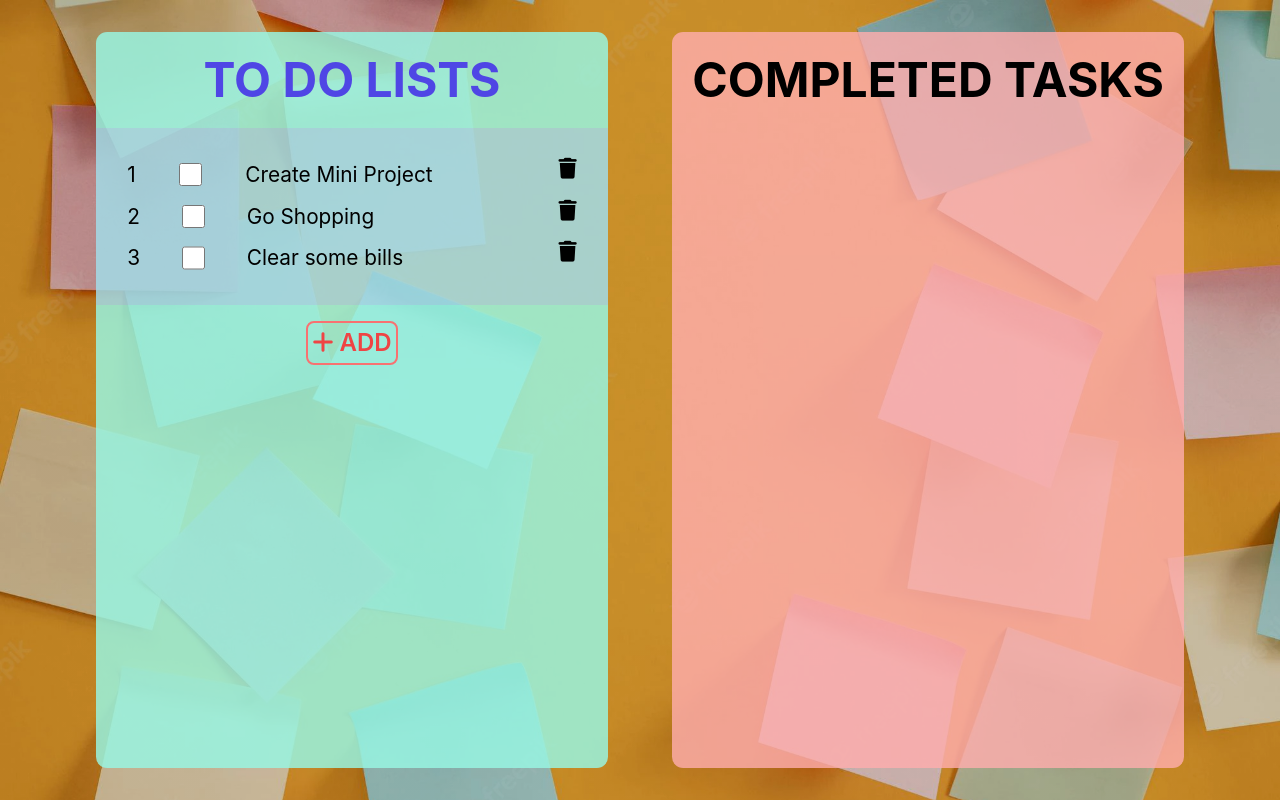
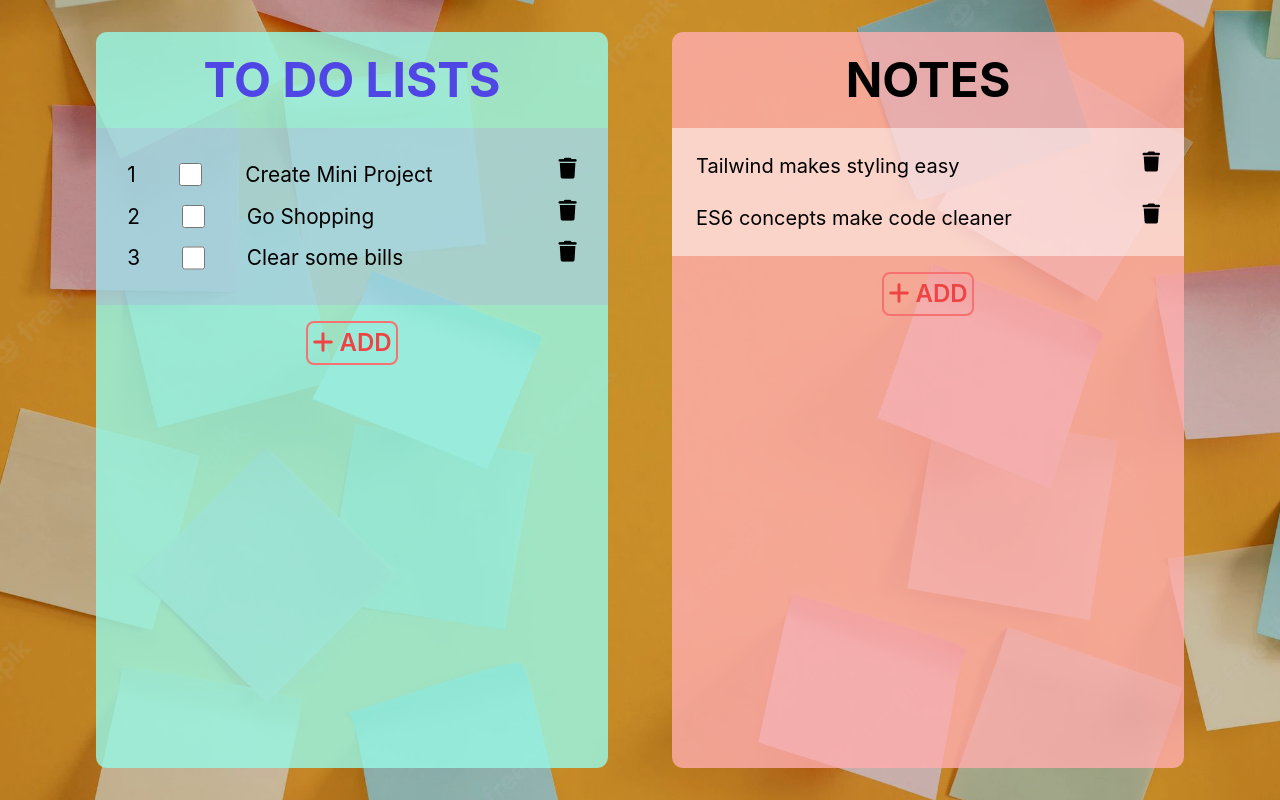
Before and after one commit to FeNriR0077/Todo, a React (Create React App) app: page / in a window 1280 px wide. Built offline with nearby package versions, Linux system fonts and the light colour scheme.

Commit message:
feat: added a notes section

```diff
--- a/package.json
+++ b/package.json
@@ -1,4 +1,5 @@
 {
+  "homepage": "https://fenrir0077.github.io/Todo",
   "name": "todo",
   "version": "0.1.0",
   "private": true,
@@ -15,6 +16,8 @@
   },
   "scripts": {
     "start": "react-scripts start",
+    "predeploy": "npm run build",
+    "deploy": "gh-pages -d build",
     "build": "react-scripts build",
     "test": "react-scripts test",
     "eject": "react-scripts eject",
@@ -39,6 +42,7 @@
     ]
   },
   "devDependencies": {
+    "gh-pages": "^4.0.0",
     "tailwindcss": "^3.2.4"
   }
 }
--- a/src/components/Home.js
+++ b/src/components/Home.js
@@ -7,13 +7,19 @@ const Home = () => {
 
     const [list, setList] = useState(['Create Mini Project', 'Go Shopping', 'Clear some bills'])
     const [isTrue, setTrue] = useState(true)
+    const [isTrueNotes, setTrueNotes] = useState(true)
     const [inputval, setInputval] = useState('')
+    const [inputvalnotes, setInputvalNotes] = useState('')
     const [notes, setNotes] = useState(['Tailwind makes styling easy', "ES6 concepts make code cleaner"])
 
 
 
     const handleAddBtn = () => {
         setTrue(!isTrue)
+    }
+
+    const handleAddBtnNotes = () => {
+        setTrueNotes(!isTrueNotes)
     }
 
     const handleAdd = () => {
@@ -32,11 +38,27 @@ const Home = () => {
         }
     };
 
+    const handleAddNotes = () => {
+        if (inputvalnotes === '') {
+
+            console.log('add value')
+            console.log(notes)
+
+        } else {
+            console.log(inputval)
+            notes.push(inputvalnotes)
+
+            console.log(list)
+            setInputvalNotes('')
+
+        }
+    };
+
 
     const handleDelete = (li) => {
 
         let i = list.indexOf(li)
-        let sure = window.confirm('Are you sure?')
+        let sure = window.confirm('Are you sure yo want to delete the TODO item?')
 
         if (sure) {
             let list2 = list.filter( (value, index) => index !== i)
@@ -46,8 +68,14 @@ const Home = () => {
 
     };
 
-    const handleDeleteNotes = () => {
+    const handleDeleteNotes = (i) => {
+        let surenote = window.confirm('Are you sure you want to delete the note?')
 
+        if (surenote) {
+            let notes2 = notes.filter( (value, index) => index !== i)
+            setNotes(notes2)
+            console.log(notes)
+        }
     }
 
 
@@ -62,7 +90,7 @@ const Home = () => {
                 <h1 className="heading text-6xl font-bold uppercase text-indigo-600 my-6 ">
                     To Do Lists
                 </h1>
-                <div className="addedlists pt-5">
+                <div className="addedlists pt-5 border-teal-600">
                     <div className={`todoinput text-3xl mb-8 ${!isTrue ? "active" : "passive"} `}>
                         <input className="text-2xl" value={inputval} onChange={e => setInputval(e.target.value)} type="text" placeholder="T O D O ' s" />
                         <button className="ml-2 transition ease-in delay-75 text-red-500" type="button" onClick={handleAdd}><i class="fa-solid fa-plus"></i> ADD</button>
@@ -85,13 +113,25 @@ const Home = () => {
 
             {/* -------------Styling mostly using tailwind---------------- */}
             <div className="notescontainer">
-                <h1 className="notesheading text-center text-5xl font-bold uppercase text-black-400 my-6">Completed Tasks</h1>
+                <h1 className="notesheading text-center text-5xl font-bold uppercase text-black-400 my-6">Notes</h1>
 
-                <ul className="orderofnotes">
+                <div className="notesitems bg-white/50">
+
+                    <div className={`todoinput text-3xl mb-8 p-5 ${!isTrueNotes ? "active" : "passive"} `}>
+                        <input className="text-2xl" value={inputvalnotes} onChange={e => setInputvalNotes(e.target.value)} type="text" placeholder="N O T E ' S" />
+                        <button className="ml-2 transition ease-in delay-75 text-red-500" type="button" onClick={handleAddNotes}><i class="fa-solid fa-plus"></i> ADD</button>
+                    </div>
+                    <ul className="orderofnotes mb-0.5">
                         {notes.map((note, index) => (
                             <Notes note={note} index={index} handleDeleteNotes={handleDeleteNotes} />
                         ))}
                     </ul>
+                </div>
+
+                <div className="addtodo">
+                    <button className={`add transition ease-in delay-75 text-2xl border-2 hover:bg-red-400 hover:text-white border-red-400 rounded-lg p-1 text-red-500 font-semibold ${isTrueNotes ? "active" : "passive"} `} type="button" onClick={handleAddBtnNotes}><i class="fa-solid fa-plus"></i> ADD</button>
+                    <button className={`done transition ease-in delay-75 text-2xl border-2 hover:bg-green-400 hover:text-white border-green-500 rounded-lg p-1 text-green-500 font-semibold ${!isTrueNotes ? "active" : "passive"} `} type="button" onClick={handleAddBtnNotes}> <i class="fa-solid fa-check"></i> Done </button>
+                </div>
             </div>
 
         </div>
--- a/src/components/Notes.js
+++ b/src/components/Notes.js
@@ -4,7 +4,11 @@
 const Notes = ({note, index, handleDeleteNotes}) => {
     return (
         <>
-
+            <li className="flex justify-between text-xl m-6">
+                {/* <h1>{index+1}</h1> */}
+                <span contentEditable className="noteitem ">{note}</span>
+                <i onClick={() => {handleDeleteNotes(index)}} className="fa-solid fa-trash"></i>
+            </li>
         </>
     );
 }
--- a/src/index.css
+++ b/src/index.css
@@ -105,7 +105,7 @@ body {
   flex-basis: 60%;
 }
 
-.todoinfo i:hover {
+i:hover {
   cursor: pointer;
   color: rgb(211, 18, 18);
 }
@@ -140,4 +140,5 @@ body {
   width: 40%;
   border-radius: .7em;
   background-color: #ffaeaece;
+  /* background-color: rgba(148, 163, 184, 0.712); */
 }
```
Also changed, not shown: 1 other file (tests, documents, lock files or other folders). Lines whose indentation alone changed are shown as unchanged.
